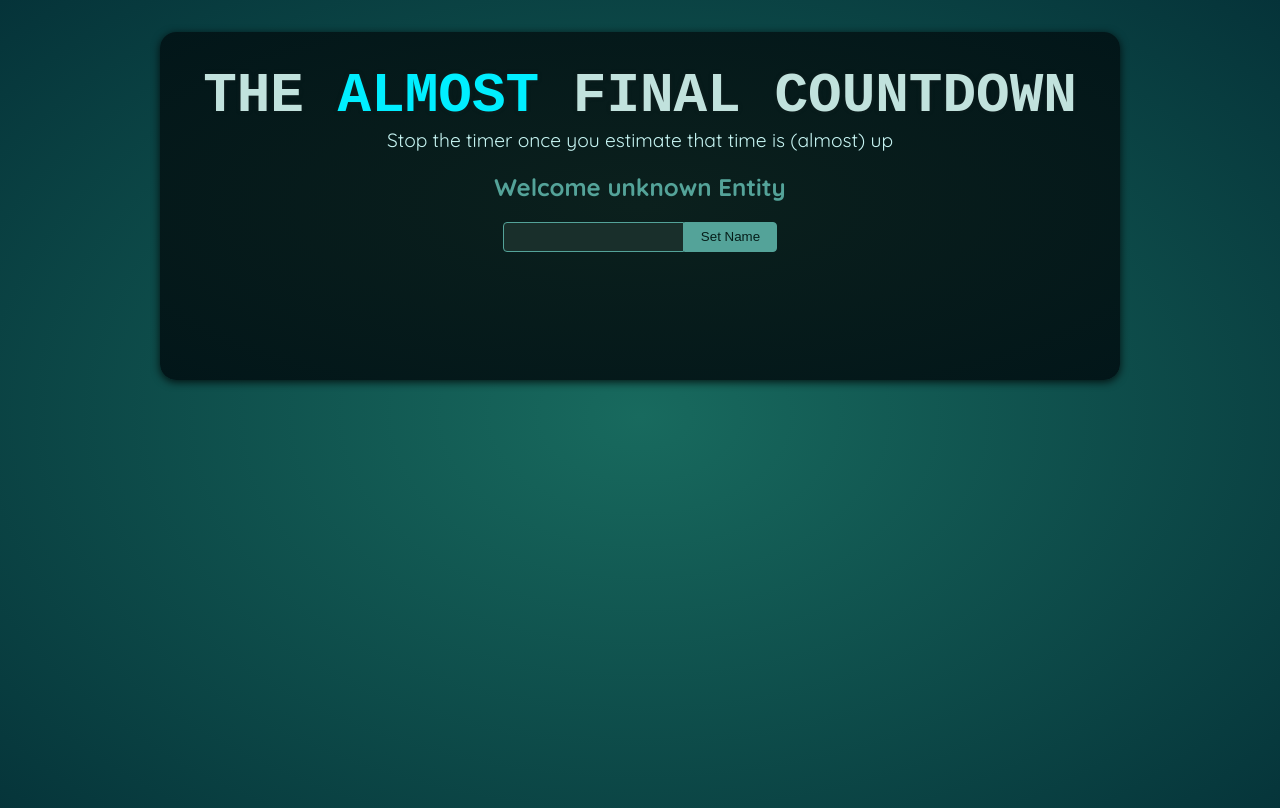
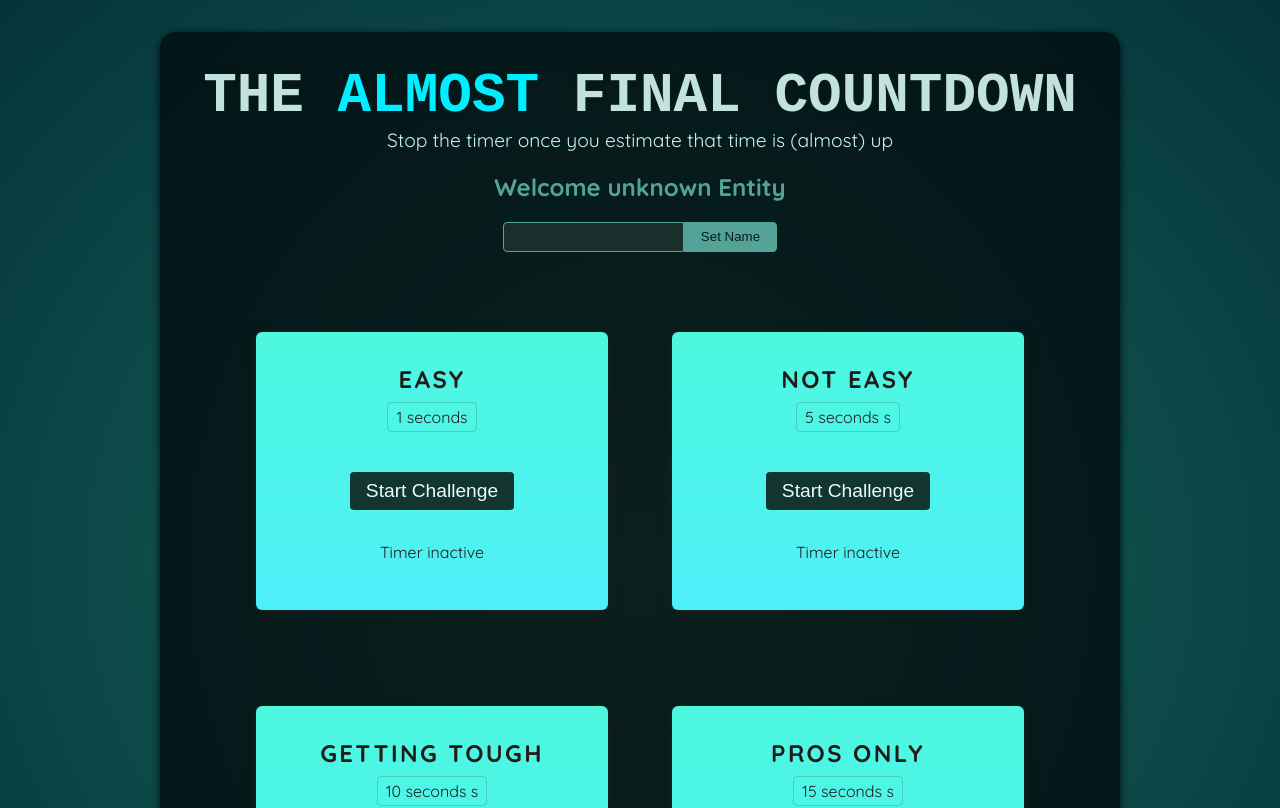
Before and after one commit to dangminh214/Countdown-Challenge-Website-using-React-Refs-and-Portal-, a React (Vite) app: page / in a window 1280 px wide. Shown: the top 808 px of the page. Built offline with nearby package versions, Linux system fonts and the light colour scheme; a web font is replaced by a local one.

Commit message:
using useRef, create dialog and add ResultModal, TimerChallenge to components. Forwarrding ref from other component

```diff
--- a/src/App.jsx
+++ b/src/App.jsx
@@ -1,10 +1,16 @@
 import Player from './components/Player.jsx';
+import TimerChallenge from './components/TimerChallenge.jsx';
 
 function App() {
   return (
     <>
       <Player />
-      <div id="challenges"></div>
+      <div id="challenges">
+        <TimerChallenge title="Easy" targetTime={1} />
+        <TimerChallenge title="Not Easy" targetTime={5} />
+        <TimerChallenge title="Getting Tough" targetTime={10} />
+        <TimerChallenge title="Pros only" targetTime={15} />
+      </div>
     </>
   );
 }
--- /dev/null
+++ b/src/components/ResultModel.jsx
@@ -0,0 +1,20 @@
+import {forwardRef} from 'react'
+
+const ResultModal = forwardRef(function ResultModel({result, targetTime}, ref) {
+  return (
+    <dialog ref ={ref} className="result-modal">
+      <h2>Your {result}</h2>
+      <p>
+        The target time was <strong>{targetTime} seconds.</strong>
+      </p>
+      <p>
+        You stopped the timer with <strong>X seconds left.</strong>
+      </p>
+      <form method="dialog">
+        <button>Close</button>
+      </form>
+    </dialog>
+  )
+})
+
+export default ResultModal
--- /dev/null
+++ b/src/components/TimerChallenge.jsx
@@ -0,0 +1,42 @@
+import { useState, useRef } from "react";
+import ResultModel from "./ResultModel";
+
+export default function TimerChallenge({title, targetTime}) {
+  const timer = useRef();
+  const dialog = useRef();
+  const [timerStarted, setTimerStarted] = useState(false);
+  const [timerExpired, setTimerExpreird] = useState(false);
+
+  function handleStart() {
+    timer.current = setTimeout(() => {
+      setTimerExpreird(true)
+      dialog.current.showModal();
+    }, targetTime * 1000);
+    setTimerStarted(true)
+  }
+
+  function handleStop() {
+    clearTimeout(timer.current);
+  }
+
+  return (
+    <>
+      <ResultModel ref = {dialog} targetTime = {targetTime} result="lost"/>
+      <section className ="challenge">
+        <h2>{title}</h2>
+        {timerExpired && <p>You lost!</p>}
+        <p className="challenge-time">
+          {targetTime} seconds { targetTime > 1 ? 's':''}
+        </p>
+        <p>
+          <button onClick={timerStarted ? handleStop : handleStart}>
+            {timerStarted ? 'Stop' : 'Start'} Challenge
+          </button>
+        </p>
+        <p className = {timerStarted ? 'active': undefined}>
+          {timerStarted ? 'Time is running...' : 'Timer inactive'}
+        </p>
+      </section>
+    </>
+  )
+}
```
